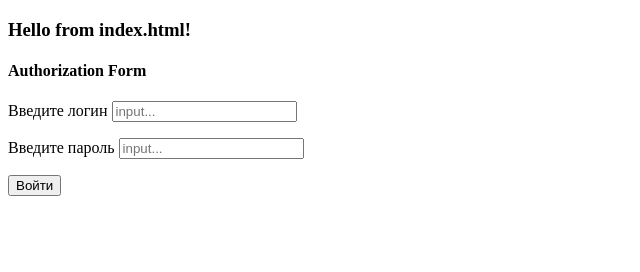
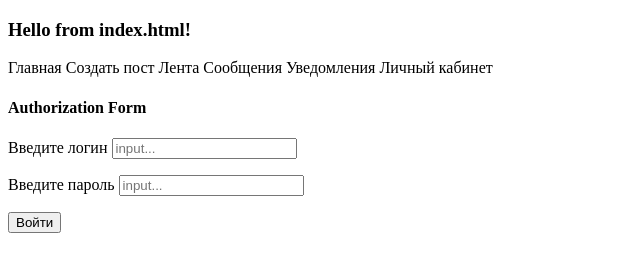
Before and after one commit to FelikMine/Portfolio, a plain HTML site: page index.html in a window 1280 px wide. Shown: the whole page, without its empty margins (0-640 px from the left). Drawn offline with Linux system fonts and the light colour scheme.

Commit message:
add index

```diff
--- a/index.html
+++ b/index.html
@@ -8,6 +8,14 @@
 <body>
     <h3> Hello from index.html! </h3>
 
+    <header>
+        <span> Главная </span>
+        <span> Создать пост</span>
+        <span> Лента </span>
+        <span> Сообщения </span>
+        <span> Уведомления </span>
+        <span> Личный кабинет </span>
+    </header>
 
     <h4>Authorization Form</h4>
     <form id="loginForm" onSubmit={handleSubmit}>
```
